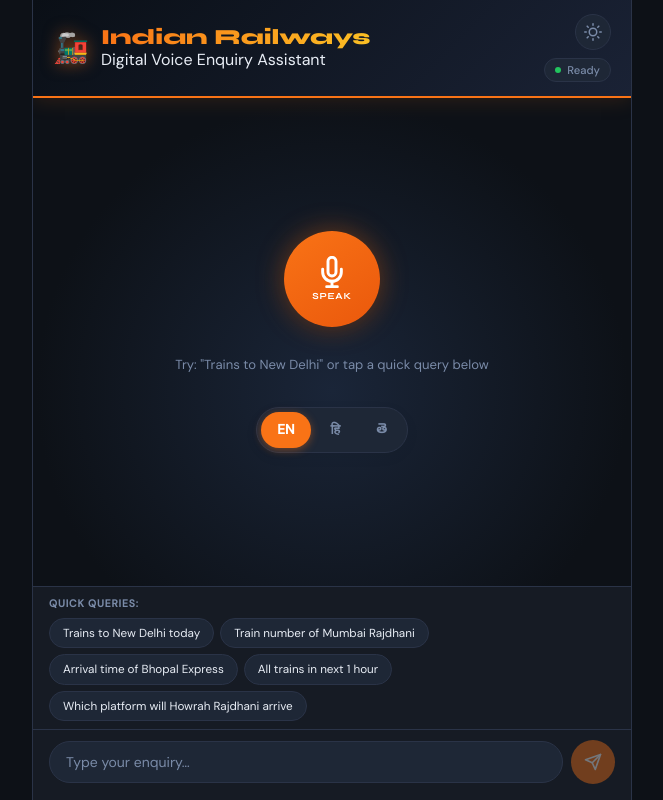
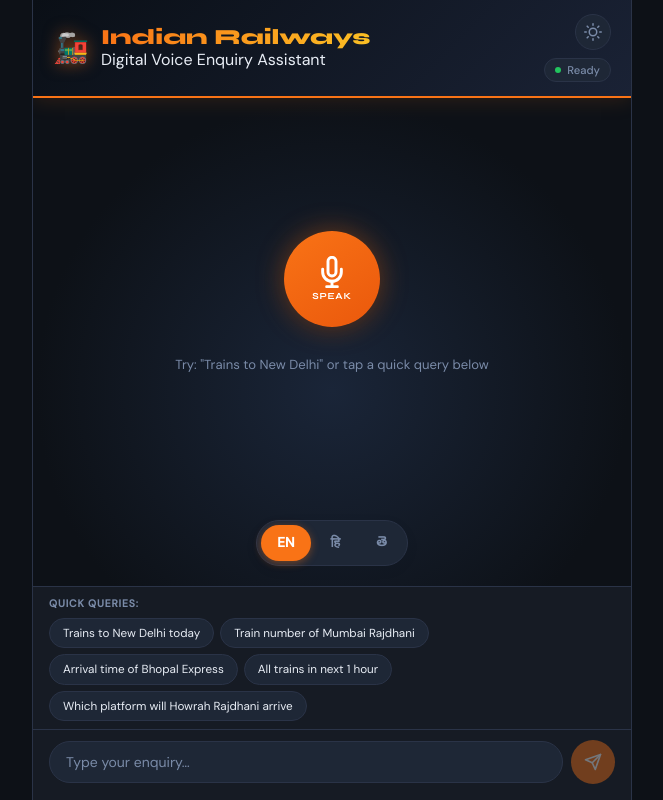
Before and after one commit to gowthami9821/railway-kiosk, a React (Vite) app in the folder frontend/: page / in a window 1280 px wide. Shown: the whole page, without its empty margins (308-971 px from the left). Built offline with nearby package versions, Linux system fonts and the light colour scheme.

Commit message:
Update index.css

```diff
--- a/frontend/src/index.css
+++ b/frontend/src/index.css
@@ -76,6 +76,8 @@
   display: flex;
   flex-direction: column;
   height: 100vh;
+  height: 100dvh; /* Adapts to mobile address bars */
+  width: 100%;
   max-width: 600px;
   margin: 0 auto;
   background: var(--surface);
@@ -264,10 +266,10 @@
   display: flex;
   flex-direction: column;
   align-items: center;
-  justify-content: center;
   position: relative;
   z-index: 1;
-  overflow: hidden;
+  overflow-y: auto; /* Allows scrolling on small screens */
+  overflow-x: hidden;
   background: var(--orb-bg);
   padding: 20px 24px;
 }
@@ -279,6 +281,7 @@
   gap: 20px;
   width: 100%;
   max-width: 360px;
+  margin: auto 0; /* Auto margin centers it perfectly while allowing scroll */
 }
 
 /* Transcript bubble (user query shown above orb) */
```
